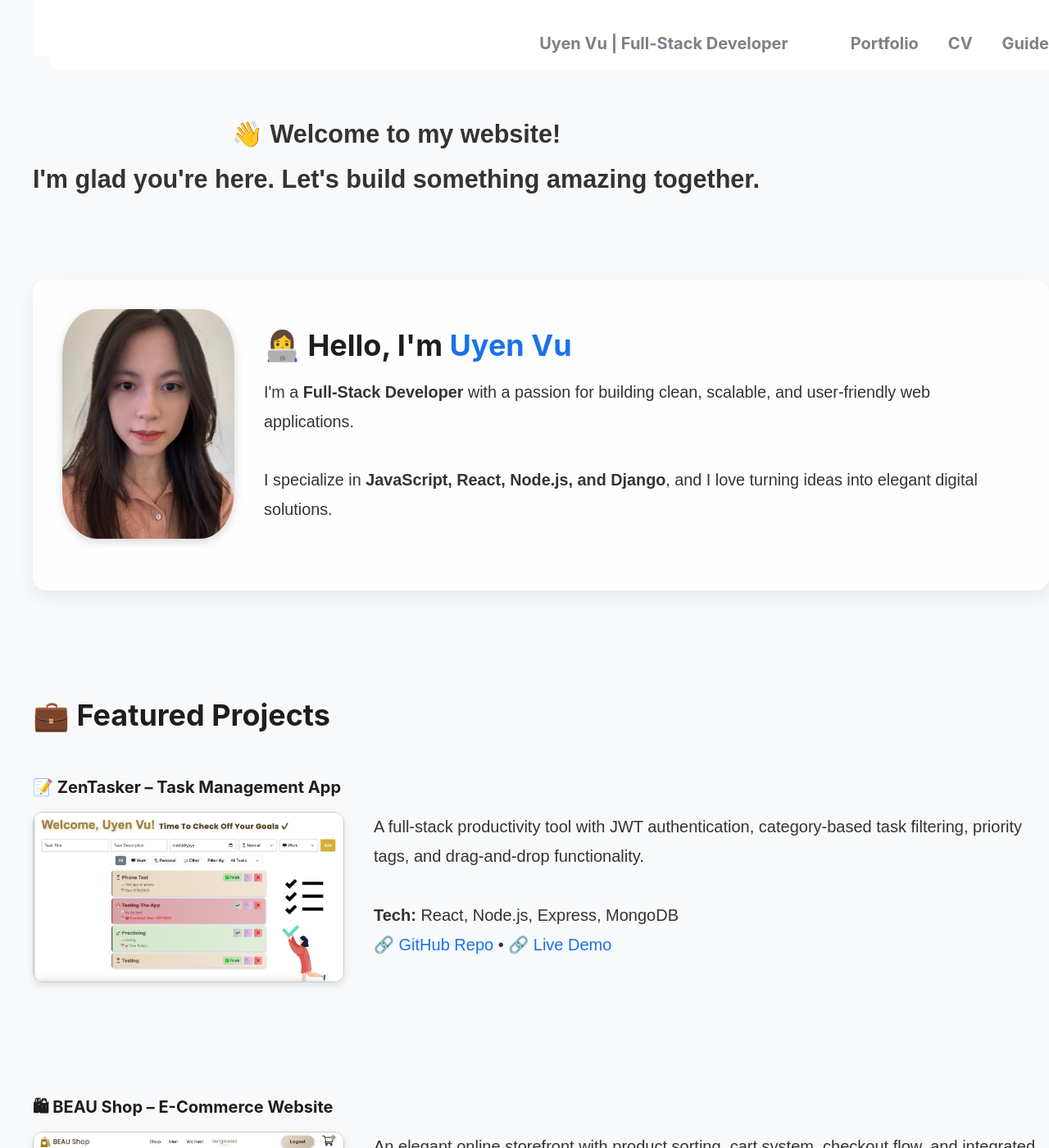
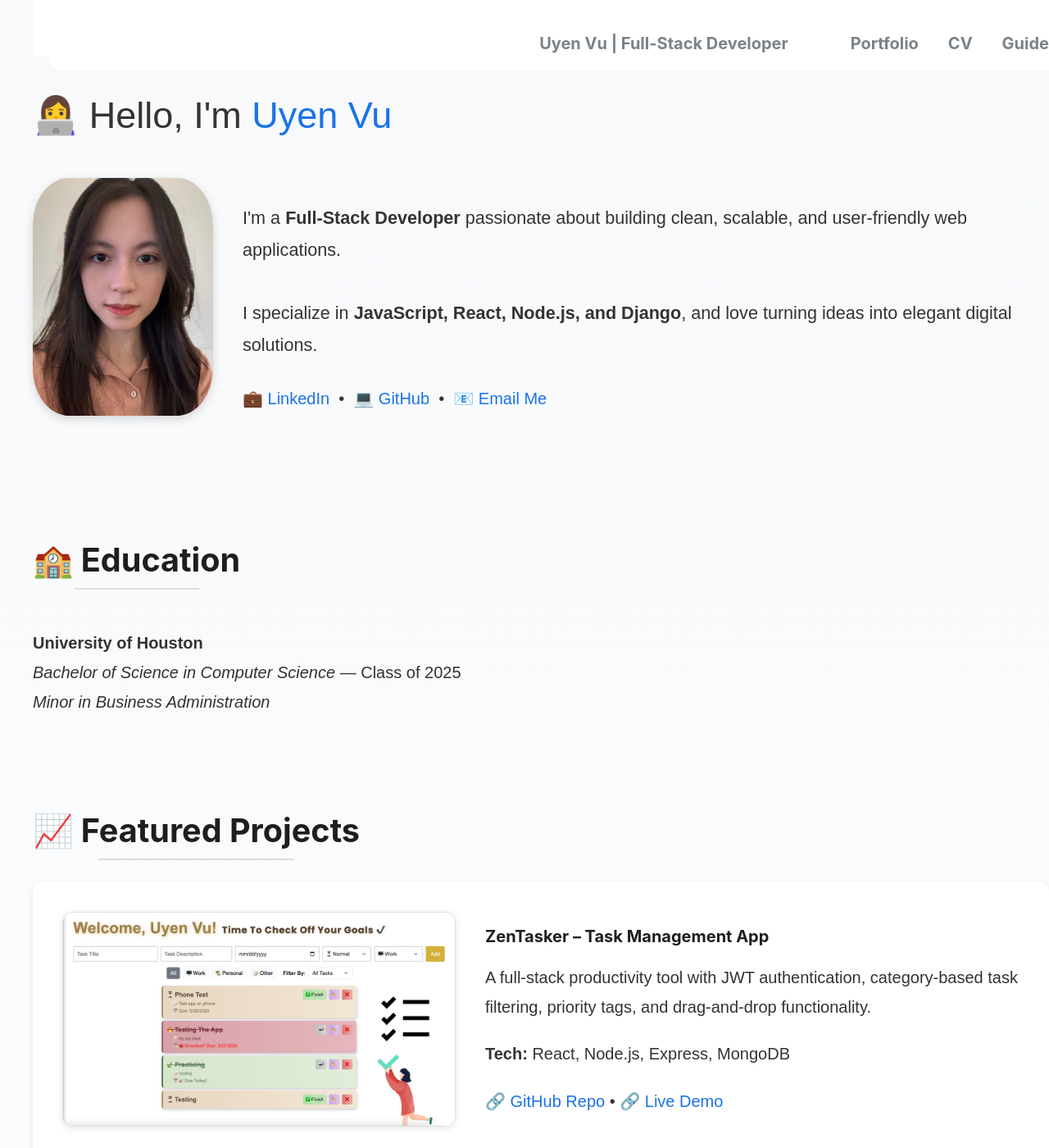
Before and after one commit to uynvu078/uynvu078.github.io, a Jekyll site: the page built from index.md, in a window 1280 px wide and 1400 px high. Shown: the whole window at 82% size. Built offline with Jekyll 4.4.1, drawn with Linux system fonts in a browser that asks for light colours; some of the changed text lies outside the part shown.

Commit message:
Update website

```diff
--- a/assets/css/style.css
+++ b/assets/css/style.css
@@ -1,13 +1,11 @@
 /* Global styles */
 body {
-    font-family: 'Segoe UI', Tahoma, Geneva, Verdana, sans-serif;
-    background-color: #fafafa;
-    color: #222;
-    line-height: 1.7;
-    padding: 2rem;
-    max-width: 900px;
-    margin: auto;
-  }
+  font-family: 'Segoe UI', sans-serif;
+  background: linear-gradient(180deg, #f7f9fb 0%, #ffffff 100%);
+  margin: 0;
+  padding: 0 1rem;
+  color: #222;
+}
 
   h1, h2, h3 {
     color: #1e1e1e;
@@ -77,6 +75,24 @@ body {
     background-color: #1558b0;
   }
 
+  .project-card {
+    background: #fff;
+    border-radius: 12px;
+    box-shadow: 0 4px 10px rgba(0, 0, 0, 0.08);
+    padding: 2rem;
+    margin-bottom: 2.5rem;
+    display: flex;
+    flex-wrap: wrap;
+    gap: 2rem;
+    align-items: center;
+    transition: transform 0.2s ease, box-shadow 0.2s ease;
+  }
+
+  .project-card:hover {
+    transform: translateY(-4px);
+    box-shadow: 0 6px 18px rgba(0, 0, 0, 0.15);
+  }
+
   /* Responsive tweaks */
   @media screen and (max-width: 600px) {
     body {
--- a/index.md
+++ b/index.md
@@ -1,117 +1,31 @@
 ---
 layout: default
-title: "Uyen Vu | Full-Stack Developer"
+title: "Uyen Vu | Software Developer"
 ---
 
-<div style="text-align: center; font-size: 1.7rem; margin-top: 2rem; margin-bottom: 3rem; font-weight: bold;">
-  👋 Welcome to my website!
-  <br>
-  I'm glad you're here. Let's build something amazing together.
-</div>
+<div style="font-size: 2.5rem; margin-bottom: 1rem;">👩‍💻 Hello, I'm <span style="color: #1a73e8;">Uyen Vu</span></div>
 
----
+<div style="display: flex; flex-wrap: wrap; gap: 2rem; align-items: center; padding: 1rem 0; margin-bottom: 3rem; animation: fadeIn 2s ease-in-out;">
 
-<div style="display: flex; flex-wrap: wrap; gap: 2rem; align-items: center; background: #fefefe; border-radius: 16px; box-shadow: 0 8px 20px rgba(0,0,0,0.07); padding: 2rem 2rem; margin-bottom: 3rem;">
-
-  <img src="images/profile.png" alt="Uyen Vu" style="width: 210px; height: 280px; border-radius: 20%; object-fit: cover; box-shadow: 0 4px 12px rgba(0,0,0,0.15);">
+  <img src="images/profile.png" alt="Uyen Vu" style="width: 220px; height: 290px; border-radius: 20%; object-fit: cover; box-shadow: 0 4px 12px rgba(0,0,0,0.15);">
 
   <div style="flex: 1; min-width: 250px;">
-    <h1 style="font-size: 2rem; margin-top: 0;">👩‍💻 Hello, I'm <span style="color: #1a73e8;">Uyen Vu</span></h1>
-    <p style="margin-top: 1rem; font-size: 1.1rem;">
-      I'm a <strong>Full-Stack Developer</strong> with a passion for building clean, scalable, and user-friendly web applications.<br><br>
-      I specialize in <strong>JavaScript, React, Node.js, and Django</strong>, and I love turning ideas into elegant digital solutions.
+    <p style="font-size: 1.2rem;">
+      I'm a <strong>Full-Stack Developer</strong> passionate about building clean, scalable, and user-friendly web applications.<br><br>
+      I specialize in <strong>JavaScript, React, Node.js, and Django</strong>, and love turning ideas into elegant digital solutions.
     </p>
-  </div>
-
-</div>
-
-
----
-
-## 💼 Featured Projects
-
-### 📝 ZenTasker – Task Management App
-<div style="display: flex; gap: 2rem; align-items: flex-start; flex-wrap: wrap; margin-bottom: 2rem;">
-  <img src="images/zentasker.png" alt="ZenTasker Preview" style="width: 100%; max-width: 380px; border: 1px solid #ccc; border-radius: 12px; box-shadow: 0 4px 10px rgba(0, 0, 0, 0.1);">
-  <div style="flex: 1; min-width: 250px;">
-    A full-stack productivity tool with JWT authentication, category-based task filtering, priority tags, and drag-and-drop functionality.
-    <br><br><strong>Tech:</strong> React, Node.js, Express, MongoDB
-    <br>
-    <a href="https://github.com/uynvu078/ZenTasker-Todo" target="_blank" rel="noopener noreferrer">🔗 GitHub Repo</a> •
-    <a href="https://uynvu078.github.io/ZenTasker-Todo/" target="_blank" rel="noopener noreferrer">🔗 Live Demo</a>
+    <p style="margin-top: 1.5rem;">
+      <a href="https://www.linkedin.com/in/uyen-vu-sf8358/" target="_blank" rel="noopener noreferrer">💼 LinkedIn</a> &nbsp;•&nbsp;
+      <a href="https://github.com/uynvu078" target="_blank" rel="noopener noreferrer">💻 GitHub</a> &nbsp;•&nbsp;
+      <a href="mailto:uyenvu315@gmail.com">📧 Email Me</a>
+    </p>
   </div>
 </div>
 
----
-
-### 🛍 BEAU Shop – E-Commerce Website
-<div style="display: flex; gap: 2rem; align-items: flex-start; flex-wrap: wrap; margin-bottom: 2rem;">
-  <img src="images/beau-shop.png" alt="BEAU Shop Preview" style="width: 100%; max-width: 380px; border: 1px solid #ccc; border-radius: 12px; box-shadow: 0 4px 10px rgba(0, 0, 0, 0.1);">
-  <div style="flex: 1; min-width: 250px;">
-    An elegant online storefront with product sorting, cart system, checkout flow, and integrated Stripe payments.
-    <br><br><strong>Tech:</strong> React, Express, MongoDB, Stripe API
-    <br>
-    <a href="https://github.com/uynvu078/BEAUShop" target="_blank" rel="noopener noreferrer">🔗 GitHub Repo</a> •
-    <a href="https://uynvu078.github.io/BEAUShop/" target="_blank" rel="noopener noreferrer">🔗 Live Demo</a>
-  </div>
+<div style="text-align: center; margin-top: 3rem; margin-bottom: 1rem;">
+  <h2 style="font-size: 2.2rem; margin: 0;">🏫 Education</h2>
+  <hr style="width: 60%; margin: 0.5rem auto; border: 1px solid #ddd;">
 </div>
-
----
-
-### 💬 ChatterBox – Real-Time Chat App
-<div style="display: flex; gap: 2rem; align-items: flex-start; flex-wrap: wrap; margin-bottom: 2rem;">
-  <img src="images/chatterbox.png" alt="ChatterBox Preview" style="width: 100%; max-width: 380px; border: 1px solid #ccc; border-radius: 12px; box-shadow: 0 4px 10px rgba(0, 0, 0, 0.1);">
-  <div style="flex: 1; min-width: 250px;">
-    A feature-rich messaging platform using Stream Chat API with group channels, custom theming, and Microsoft OAuth login.
-    <br><br><strong>Tech:</strong> React, Stream Chat, Node.js, Express
-    <br>
-    <a href="https://github.com/uynvu078/ChatterBox" target="_blank" rel="noopener noreferrer">🔗 GitHub Repo</a> •
-    <a href="https://uynvu078.github.io/ChatterBox/" target="_blank" rel="noopener noreferrer">🔗 Live Demo</a>
-  </div>
-</div>
-
----
-
-## 🎓 School Projects
-
-### 📁 Cambridge Approval System – University Team Project
-<div style="display: flex; gap: 2rem; align-items: flex-start; flex-wrap: wrap; margin-bottom: 2rem;">
-  <img src="images/cambridge-project.png" alt="Cambridge Project Preview" style="width: 100%; max-width: 380px; border: 1px solid #ccc; border-radius: 12px; box-shadow: 0 4px 10px rgba(0, 0, 0, 0.1);">
-  <div style="flex: 1; min-width: 250px;">
-    An internal request approval system for academic forms, including delegated approvals, form versioning, dynamic routing, and authentication with Microsoft OAuth.
-    <br><br><strong>Tech:</strong> Django, PostgreSQL, Docker, LaTeX
-    <br>
-    <a href="https://github.com/uynvu078/Cambridge_teamProject" target="_blank" rel="noopener noreferrer">🔗 GitHub Repository</a> •
-    <a href="https://youtu.be/Y1gwqXkWhXM?si=SJFdUItgNU_WTDRj" target="_blank" rel="noopener noreferrer">🎥 Watch Demo</a>
-  </div>
-</div>
-
-
----
-
-## 🌐 Portfolio Website
-
-This website showcases who I am, what I’ve built, and where I’m headed.
-📁 [Visit My Portfolio](https://uynvu078.github.io/Portfolio-UyenVu/){:target="_blank"}
-
----
-
-## 📄 Resume
-
-Download my resume here:
-📎 [View PDF Resume](https://uynvu078.github.io/resume.pdf){:target="_blank"}
-
----
-
-## 🔗 Connect with Me
-
-- 💼 [LinkedIn](https://www.linkedin.com/in/uyen-vu-sf8358/){:target="_blank"}
-- 💻 [GitHub](https://github.com/uynvu078){:target="_blank"}
-- 📧 [uyenvu315@gmail.com](mailto:uyenvu315@gmail.com)
-
----
-
-## 🏫 Education
 
 **University of Houston**
 *Bachelor of Science in Computer Science* — Class of 2025
@@ -119,6 +33,92 @@ Download my resume here:
 
 ---
 
-<div style="text-align: center; font-size: 0.9rem; color: #777;">
+<div style="text-align: center; margin-top: 3rem; margin-bottom: 1rem;">
+  <h2 style="font-size: 2.2rem; margin: 0;">📈 Featured Projects</h2>
+  <hr style="width: 60%; margin: 0.5rem auto; border: 1px solid #ddd;">
+</div>
+
+<!-- Project 1 -->
+<div class="project-card">
+  <img src="images/zentasker.png" alt="ZenTasker Preview" style="width: 100%; max-width: 480px; border-radius: 12px; border: 1px solid #e0e0e0; box-shadow: 0 2px 8px rgba(0,0,0,0.1);">
+  <div style="flex: 1; min-width: 280px;">
+    <h3 style="margin-top: 0;">ZenTasker – Task Management App</h3>
+    <p>A full-stack productivity tool with JWT authentication, category-based task filtering, priority tags, and drag-and-drop functionality.</p>
+    <p><strong>Tech:</strong> React, Node.js, Express, MongoDB</p>
+    <p>
+      <a href="https://github.com/uynvu078/ZenTasker-Todo" target="_blank" rel="noopener noreferrer">🔗 GitHub Repo</a> •
+      <a href="https://uynvu078.github.io/ZenTasker-Todo/" target="_blank" rel="noopener noreferrer">🔗 Live Demo</a>
+    </p>
+  </div>
+</div>
+
+<!-- Project 2 -->
+<div class="project-card">
+  <img src="images/beau-shop.png" alt="BEAU Shop Preview" style="width: 100%; max-width: 480px; border-radius: 12px; border: 1px solid #e0e0e0; box-shadow: 0 2px 8px rgba(0,0,0,0.1);">
+  <div style="flex: 1; min-width: 280px;">
+    <h3 style="margin-top: 0;">BEAU Shop – E-Commerce Website</h3>
+    <p>An elegant online storefront with product sorting, cart system, checkout flow, and integrated Stripe payments.</p>
+    <p><strong>Tech:</strong> React, Express, MongoDB, Stripe API</p>
+    <p>
+      <a href="https://github.com/uynvu078/BEAUShop" target="_blank" rel="noopener noreferrer">🔗 GitHub Repo</a> •
+      <a href="https://uynvu078.github.io/BEAUShop/" target="_blank" rel="noopener noreferrer">🔗 Live Demo</a>
+    </p>
+  </div>
+</div>
+
+<!-- Project 3 -->
+<div class="project-card">
+  <img src="images/chatterbox.png" alt="ChatterBox Preview" style="width: 100%; max-width: 480px; border-radius: 12px; border: 1px solid #e0e0e0; box-shadow: 0 2px 8px rgba(0,0,0,0.1);">
+  <div style="flex: 1; min-width: 280px;">
+    <h3 style="margin-top: 0;">ChatterBox – Real-Time Chat App</h3>
+    <p>A feature-rich messaging platform using Stream Chat API with group channels, custom theming, and Microsoft OAuth login.</p>
+    <p><strong>Tech:</strong> React, Stream Chat, Node.js, Express</p>
+    <p>
+      <a href="https://github.com/uynvu078/ChatterBox" target="_blank" rel="noopener noreferrer">🔗 GitHub Repo</a> •
+      <a href="https://uynvu078.github.io/ChatterBox/" target="_blank" rel="noopener noreferrer">🔗 Live Demo</a>
+    </p>
+  </div>
+</div>
+
+---
+
+<div style="text-align: center; margin-top: 3rem; margin-bottom: 1rem;">
+  <h2 style="font-size: 2.2rem; margin: 0;">🎓 School Projects</h2>
+  <hr style="width: 60%; margin: 0.5rem auto; border: 1px solid #ddd;">
+</div>
+
+<div class="project-card">
+  <img src="images/cambridge-project.png" alt="Cambridge Project Preview" style="width: 100%; max-width: 480px; border-radius: 12px; border: 1px solid #e0e0e0; box-shadow: 0 2px 8px rgba(0,0,0,0.1);">
+  <div style="flex: 1; min-width: 280px;">
+    <h3 style="margin-top: 0;">Cambridge Approval System – University Team Project</h3>
+    <p>An internal request approval system for academic forms, including delegated approvals, form versioning, dynamic routing, and authentication with Microsoft OAuth.</p>
+    <p><strong>Tech:</strong> Django, PostgreSQL, Docker, LaTeX</p>
+    <p>
+      <a href="https://github.com/uynvu078/Cambridge_teamProject" target="_blank" rel="noopener noreferrer">🔗 GitHub Repository</a> •
+      <a href="https://youtu.be/Y1gwqXkWhXM?si=SJFdUItgNU_WTDRj" target="_blank" rel="noopener noreferrer">🎥 Watch Demo</a>
+    </p>
+  </div>
+</div>
+
+---
+
+<div style="text-align: center; margin-top: 3rem; margin-bottom: 1rem;">
+  <h2 style="font-size: 2.2rem; margin: 0;">🌐 Portfolio & Resume</h2>
+  <hr style="width: 60%; margin: 0.5rem auto; border: 1px solid #ddd;">
+</div>
+
+<p>💻 <a href="https://uynvu078.github.io/Portfolio-UyenVu/" target="_blank">Visit My Portfolio</a></p>
+<p>📄 <a href="https://uynvu078.github.io/Resume.pdf" target="_blank">View My Resume (PDF)</a></p>
+
+---
+
+<div style="text-align: center; font-size: 0.9rem; color: #777; margin-top: 3rem;">
   © 2025 Uyen Vu. All rights reserved.
 </div>
+
+<style>
+@keyframes fadeIn {
+  from { opacity: 0; transform: translateY(20px); }
+  to { opacity: 1; transform: translateY(0); }
+}
+</style>
```
